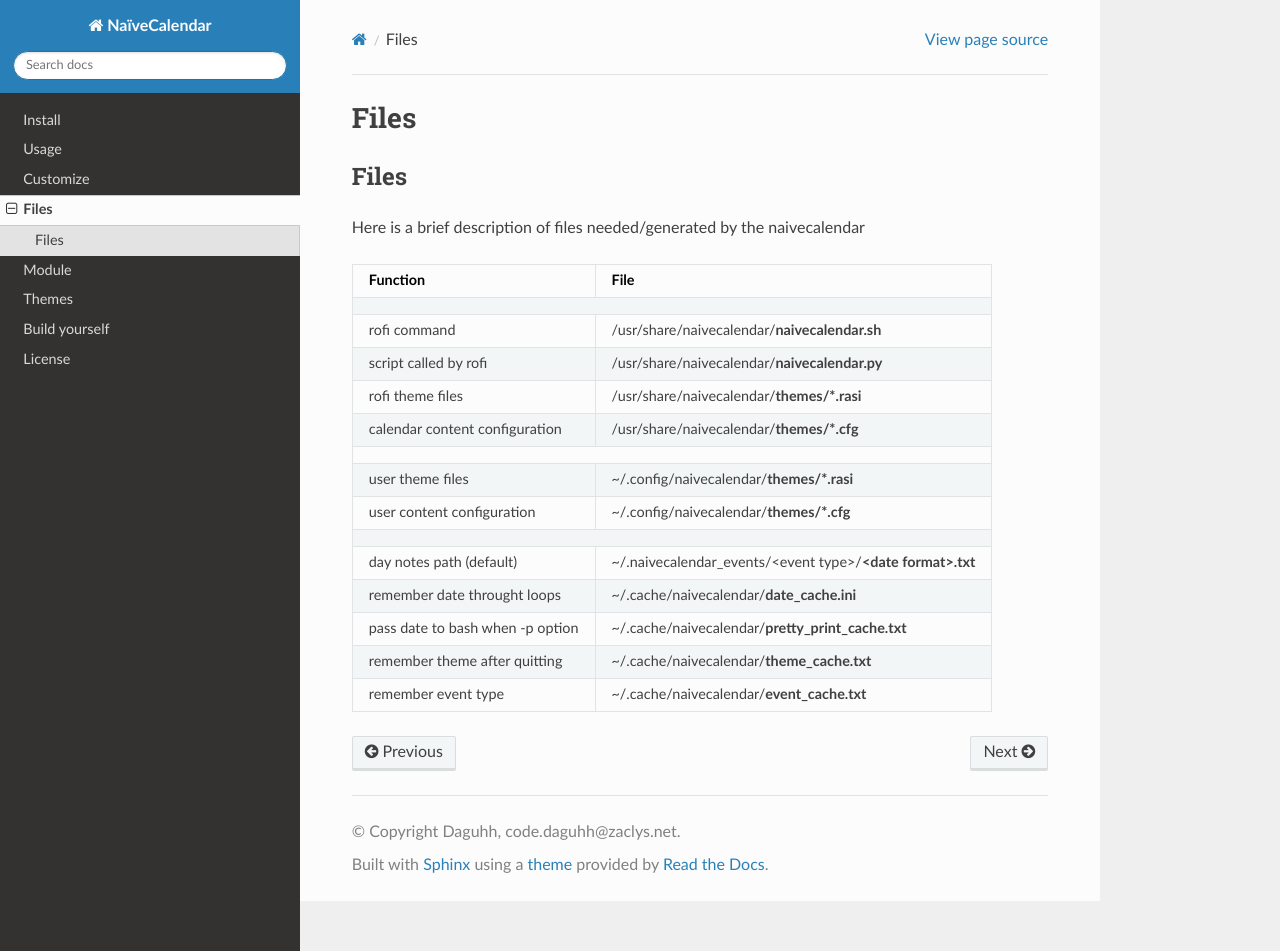
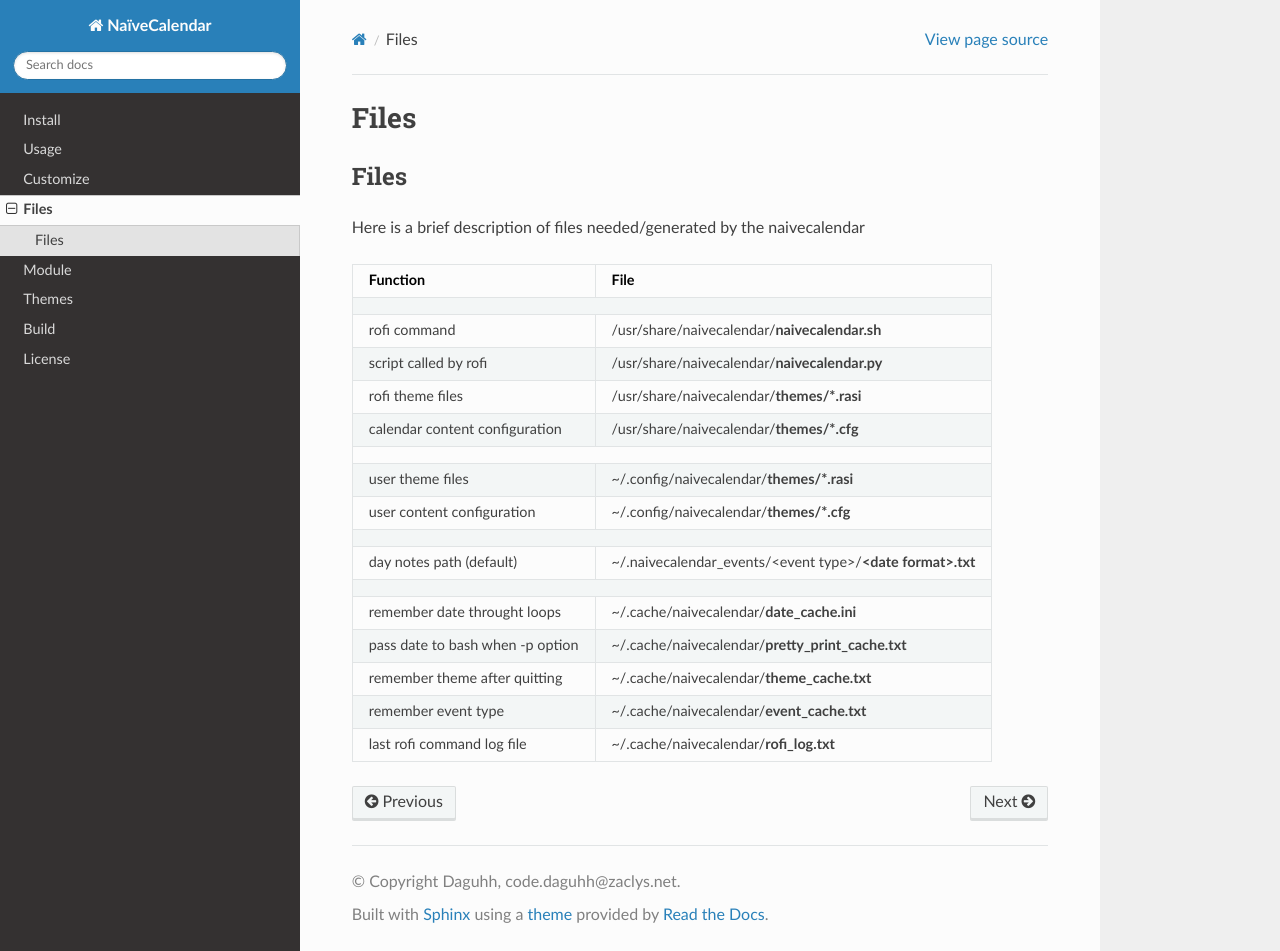
Before and after one commit to Daguhh/naivecalendar, a Sphinx documentation site: the page built from docs/files.rst, in a window 1280 px wide and 951 px high. Built offline with Sphinx 7.4.7 and the Read the Docs theme 2.0.0, drawn with Linux system fonts in a browser that asks for light colours.

Commit message:
Update documentation

```diff
--- a/README.rst
+++ b/README.rst
@@ -180,7 +180,7 @@
 
 .. code::
 
-    usage: naivecalendar [-h] [-v] [-p | -x] [-f FORMAT] [-e EDITOR] [-l LOCALE] [-c] [-t THEME] [-d DATE]
+    usage: naivecalendar [-h] [-v] [-p] [-x] [-f FORMAT] [-e EDITOR] [-l LOCALE] [-c] [-t THEME] [-d DATE]
 
     A simple popup calendar
 
@@ -259,10 +259,14 @@
 ..
 ----------------------------------------------------------------------------------------------
 day notes path (default)           ~/.naivecalendar_events/<event type>/**<date format>.txt**
+--------------------------------   -----------------------------------------------------------
+..
+----------------------------------------------------------------------------------------------
 remember date throught loops       ~/.cache/naivecalendar/**date_cache.ini**
 pass date to bash when -p option   ~/.cache/naivecalendar/**pretty_print_cache.txt**
 remember theme after quitting      ~/.cache/naivecalendar/**theme_cache.txt**
 remember event type                ~/.cache/naivecalendar/**event_cache.txt**
+last rofi command log file         ~/.cache/naivecalendar/**rofi_log.txt**
 ================================   ===========================================================
 
 
--- a/README_fr.rst
+++ b/README_fr.rst
@@ -186,7 +186,7 @@
 
 .. code::
 
-    usage: naivecalendar [-h] [-v] [-p | -x] [-f FORMAT] [-e EDITOR] [-l LOCALE] [-c] [-t THEME] [-d DATE]
+    usage: naivecalendar [-h] [-v] [-p] [-x] [-f FORMAT] [-e EDITOR] [-l LOCALE] [-c] [-t THEME] [-d DATE]
 
     A simple popup calendar
 
@@ -266,10 +266,14 @@
 ..
 ------------------------------------------------------------------------------------------------------
 dossier des evenements (defaut)    ~/.naivecalendar_events/<event type>/**<user date format>.txt**
+--------------------------------   -------------------------------------------------------------------
+..
+------------------------------------------------------------------------------------------------------
 fichier cache : date               ~/.cache/naivecalendar/**date_cache.ini**
 date au format -f|-format          ~/.cache/naivecalendar/**pretty_print_cache.txt**
 sauvegarde le thème                ~/.cache/naivecalendar/**theme_cache.txt**
 sauvegarder le type d'évenement    ~/.cache/naivecalendar/**event_cache.txt**
+log de la dernière commande rofi   ~/.cache/naivecalendar/**rofi_log.txt**
 ================================   ===================================================================
 
 ---------------------------------------------------------------------------------
--- a/docs/build.rst
+++ b/docs/build.rst
@@ -1,5 +1,5 @@
-Build yourself
-==============
+Build
+=====
 
 .. include:: ../README.rst
    :start-after: .. _dev:
```
Also changed, not shown: 1 other file.
